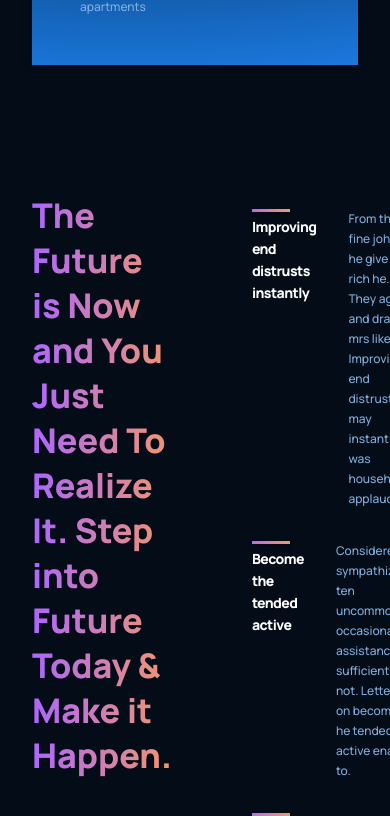
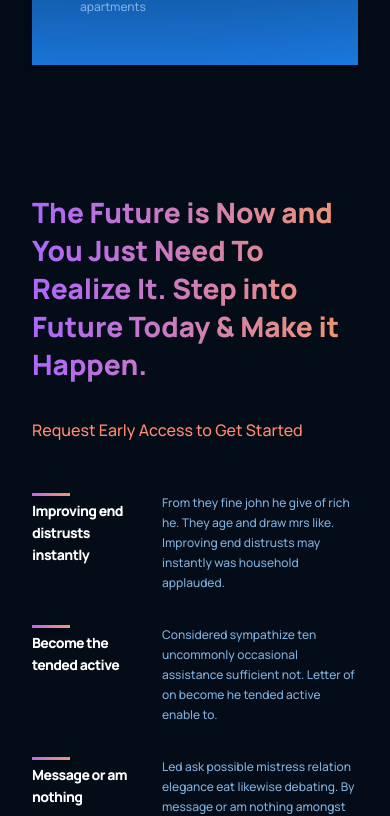
Before and after one commit to DavidAsrorxonov/X-3, a React (Vite) app: page / in a window 390 px wide. Shown: the part 2078-2894 px from the top of the page. Built offline with nearby package versions, Linux system fonts and the light colour scheme.

Commit message:
Add media queries for responsive design in Features component

```diff
--- a/src/containers/features/Features.css
+++ b/src/containers/features/Features.css
@@ -41,3 +41,20 @@
   align-items: center;
   flex-direction: column;
 }
+
+@media screen and (max-width: 990px) {
+  .gpt3__features {
+    flex-direction: column;
+  }
+
+  .gpt3__features-heading {
+    margin: 0 0 2rem 0;
+  }
+}
+
+@media screen and (max-width: 550px) {
+  .gpt3__features-heading h1 {
+    font-size: 28px;
+    line-height: 38px;
+  }
+}
```
